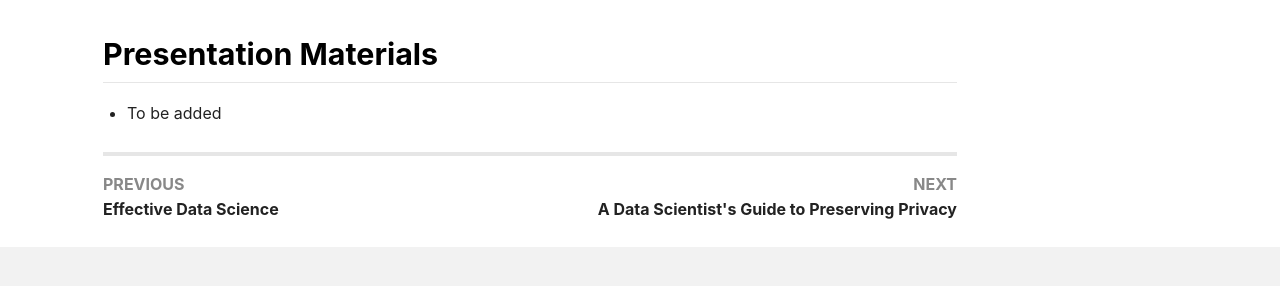
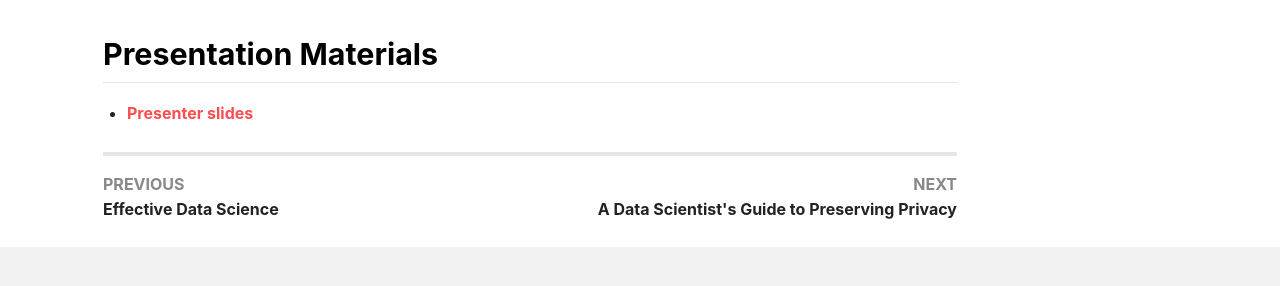
Before and after one commit to ColumbusDataScience/columbusdatascience.org, a Jekyll site: the page built from _posts/2019-02-20-model-vs-reality.md, in a window 1280 px wide. Shown: the part 587-873 px from the top of the page. Built offline with Jekyll 4.4.1, drawn with Linux system fonts in a browser that asks for light colours; nearby versions of some CDN libraries.

Commit message:
Added presenter slides

```diff
--- a/_posts/2019-02-20-model-vs-reality.md
+++ b/_posts/2019-02-20-model-vs-reality.md
@@ -13,4 +13,4 @@ Dr. Michael John Burton directs the data science program in the College of Arts
 
 ## Presentation Materials
 
-  - To be added
+  - [Presenter slides](https://docs.google.com/presentation/d/e/2PACX-1vRdKzImMKnS3DSBI9Q5OaMoTawkbCImlcpy0w7LdNYvGTO52NgJ1S82ho2cp_VRoS6i-cSIMvn2yUr2/pub?start=false&loop=false&delayms=3000)
```
